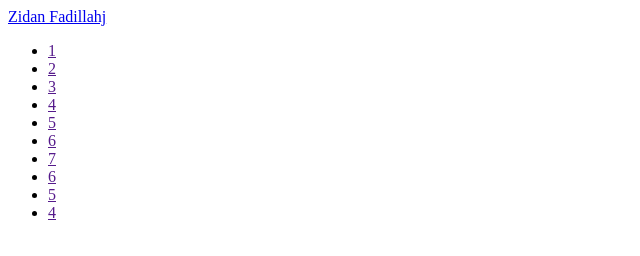
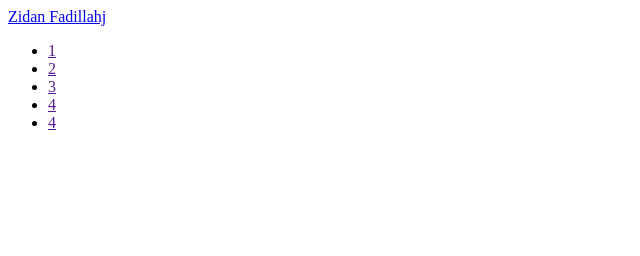
Before and after one commit to ZIDAN22/porto, a plain HTML site: page test.html in a window 1280 px wide. Shown: the full height of the page, 0-640 px from the left. Drawn offline with Linux system fonts and the light colour scheme.

Commit message:
first-commit

```diff
--- a/test.html
+++ b/test.html
@@ -18,11 +18,6 @@
                 <li><a href="">2</a></li>
                 <li><a href="">3</a></li>
                 <li><a href="">4</a></li>
-                <li><a href="">5</a></li>
-                <li><a href="">6</a></li>
-                <li><a href="">7</a></li>
-                <li><a href="">6</a></li>
-                <li><a href="">5</a></li>
                 <li><a href="">4</a></li>
 
             </ul>
```
